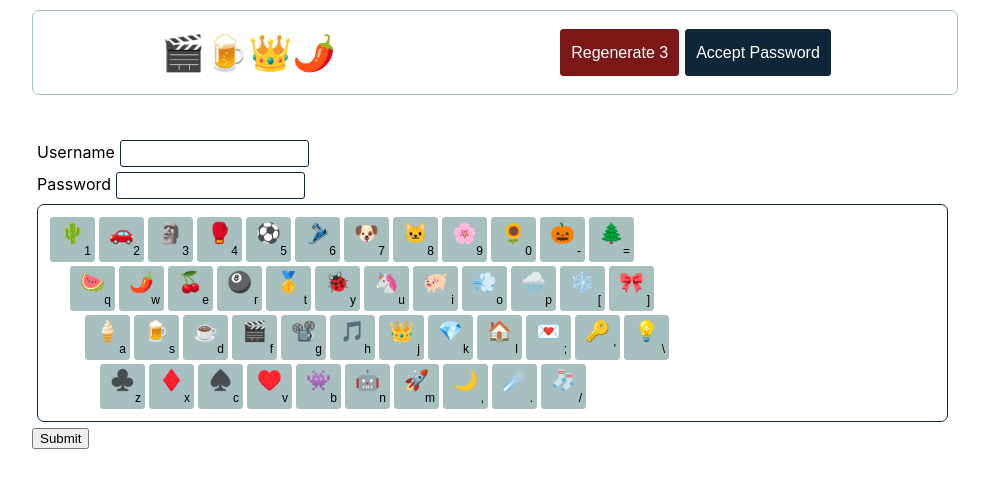
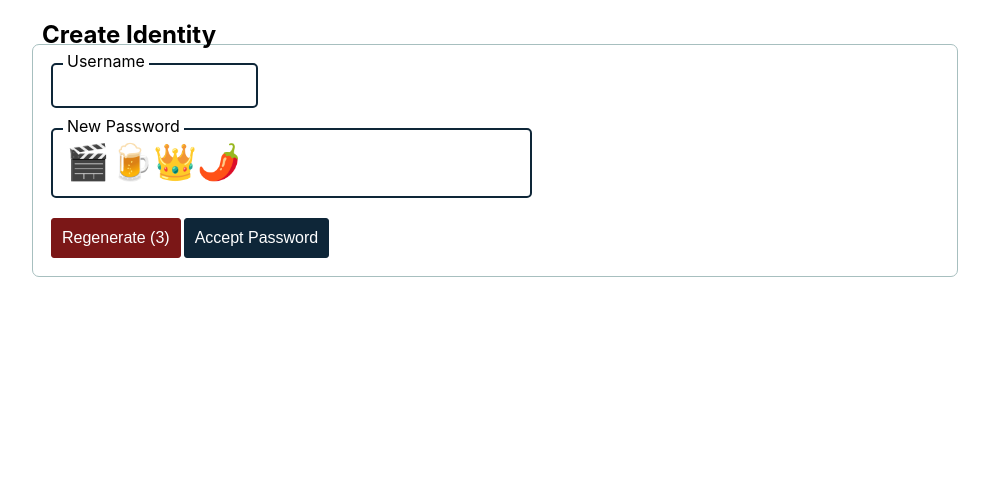
Before and after one commit to Liz-Davies/EmojiKeyboard, a React (Create React App) app in the folder frontend/: page / in a window 1280 px wide. Shown: the top 488 px of the page, without its empty margins (81-1070 px from the left). Built offline with nearby package versions, Linux system fonts and the light colour scheme.

Commit message:
important changes for increased functionality. Code in place for submitting to server, needs server, also allows password preview. Too big a commit I know I'm sorry

```diff
--- a/frontend/src/App.css
+++ b/frontend/src/App.css
@@ -4,7 +4,7 @@
     margin-right:20px;
 }
 @media (min-width: 1024px){
-    .container{
+    body > .container, body > div#root > .container{
         margin-left: 10%;
         margin-right:20%;
     }
@@ -19,6 +19,15 @@ input{
     padding:5px;
     border-radius: 3px;
     border:1px solid #0e2638;
+}
+.form{
+    border:1px solid #a7bfbf;
+    border-radius:7px;
+    padding:8px;
+}
+.form-title{
+    margin-block-end: -5px;
+    padding: 0px 10px;
 }
 .btn{
     background-color:  #0e2638;
@@ -45,15 +54,36 @@ input{
     color:#7b1717;
 }
 .button-row > button{
-    margin:3px;
+    margin-right:3px;
+}
+.in-field-button{
+    background:transparent;
+    border:none;
 }
 
 .form-row {
-    margin:5px;
+    margin:10px;
 }
 .form-row > *{
     margin-right:5px;
-
+}
+.form-cluster{
+    padding: 8px;
+    margin: 10px;
+    border-radius: 5px;
+    display: inline-block;
+    border: 2px solid #0e2638;
+    position:relative;
+}
+.form-cluster> label{
+    position: absolute;
+    padding:0px 4px;
+    top: -14px;
+    left: 10px;
+    background-color: white;
+}
+.form-cluster>input{
+    border:none;
 }
 
 
@@ -75,7 +105,9 @@ input{
     animation: App-logo-spin infinite 20s linear;
   }
 }
-
+.hidden{
+    display:none;
+}
 .App-header {
   background-color: #282c34;
   min-height: 100vh;
--- a/frontend/src/App.js
+++ b/frontend/src/App.js
@@ -2,24 +2,157 @@ import React from 'react';
 import './App.css';
 import EmojiKeyboard, {EmojiPasswordGenerator} from './components/emoji-keyboard.js';
 //import EmojiPasswordGenerator from './components/emoji-string-generator.js'
+const request_path = "0.0.0.0:8000/"
 
-function App() {
-  return (
-    <div className="container">
-        <div className="row">
-            <EmojiPasswordGenerator passLength="4"/>
-        </div>
-        <div className="row">
-            <form className="passwordForm" autoComplete="off">
-                <div className="form-row">
+class FormSubmitResponse extends React.Component{
+    render(){
+        return <div className={"message-box message-"+this.props.status}>{this.props.message}</div>
+    }
+}
+
+class PasswordForm extends React.Component{
+    constructor(props){
+        super(props);
+        this.status_message = {
+            success: "Success. Thank you for your participation",
+            fail: "That password was incorrect. Please try again."
+        }
+        this.state = {
+            status:null
+        }
+    }
+    submitAction(e){
+        const component = this
+        e.preventDefault();
+        const {id,url} = this.props;
+        var form = document.querySelector('#'+id);
+        var form_data = {
+            username:form.elements['username'].value,
+            password:form.elements['password'].value
+        }
+        console.log(form_data)
+        const xhr = new XMLHttpRequest();
+        xhr.open('POST',url);
+        xhr.setRequestHeader('Content-Type','application/json')
+        xhr.onload = function(){
+            if(xhr.status===200){
+                component.setState({status:'success'})
+            }else if(xhr.status === 401){
+                component.setState({status:'fail'})
+            }else{
+                component.setState({status:null});
+                alert("It's not you, it's us. Something went wrong when submitting. You received error: "+xhr.status);
+            }
+        }
+        xhr.send(JSON.stringify(form_data));
+    }
+    render(){
+        const {status} = this.state;
+        const {id,title} = this.props;
+        return (<div className="row">
+            <h2 id={id+"-title"} className="form-title">{title}</h2>
+            <form id={id}  onSubmit={this.submitAction.bind(this)} className="form passwordForm" autoComplete="off">
+            {status!=null?<FormSubmitResponse status={status} message={this.status_message[status]} /> : ""}
+            <div className="form-cluster">
                 <label htmlFor="login-username-field">Username</label>
-                    <input id="login-username-field" type="text"  autoComplete="off"/>
+                <input name="username" id="login-username-field" type="text"  autoComplete="off"/>
             </div>
             <EmojiKeyboard id="login-password-field" type="password"/>
+            <div className="form-row">
+                <button className="btn form-submit" type="submit">Submit</button>
+            </div>
         </form>
+    </div>);
+    }
+}
+
+class NewUserForm extends React.Component{
+    render(){
+        const {submitAction, disabled} = this.props;
+        return (<div className="row">
+            <h2 id="new-user-title" className="form-title">Create Identity</h2>
+            <form  id="new-user-form"  onSubmit={submitAction} className="form newUserForm" autoComplete="off">
+                <div className="form-cluster">
+                    <label htmlFor="new-username-field">Username</label>
+                    <input name="username" id="new-username-field" type="text" readOnly={disabled}  autoComplete="off"/>
                 </div>
+                <EmojiPasswordGenerator passLength="4" disabled={disabled}/>
+            </form>
+        </div>);
+    }
+}
+
+class CreateAndPracticePage extends React.Component{
+    submitNewUser(e){
+        e.preventDefault();
+        // const {id,url} = this.props;
+        var form = document.querySelector('#new-user-form');
+        var form_data = {
+            username:form.elements['username'].value,
+            password:form.elements['password'].value
+        }
+        console.log(form_data)
+        this.setState({practice:true})
+        // const xhr = new XMLHttpRequest();
+        // xhr.open('POST',url);
+        // xhr.setRequestHeader('Content-Type','application/json')
+        // xhr.onload = function(){
+        //     if(xhr.status==200){
+        //         this.setState({status:'success'})
+        //         this.setState({disabled:true})
+        //     }else if(xhr.status == 400){
+        //         this.setState({status:'fail'})
+        //     }else{
+        //         this.setState({status:null});
+        //         alert("It's not you, it's us. Something went wrong when submitting. You received error: "+xhr.status);
+        //     }
+        // }
+        // xhr.send(JSON.Stringify(form_data));
+    }
+    constructor(props){
+        super(props)
+        this.state = {
+            practice:false
+        }
+    }
+    render(){
+        const {practice} = this.state
+        return(
+            <div className="container">
+                <NewUserForm submitAction={this.submitNewUser.bind(this)} disabled={practice}/>
+                {practice?<PasswordForm id="password-form" title="Practice Login"/>:''}
             </div>
+        )
+    }
+}
+class LoginPage extends React.Component{
+    render(){
+        return(
+            <div className="container">
+                <PasswordForm id="password-form" title="Login" />
+            </div>
+        )
+    }
+}
+
+function App(){
+    return (
+        <CreateAndPracticePage/>
       );
 }
 
+//
+// function App() {
+//   return (
+//     <div className="container">
+//         <div className="row">
+//             <EmojiPasswordGenerator passLength="4"/>
+//         </div>
+//         <div className="row">
+//             <PasswordForm id="password-form" />
+//         </div>
+//     </div>
+//   );
+// }
+
 export default App;
--- a/frontend/src/components/emoji-keyboard.js
+++ b/frontend/src/components/emoji-keyboard.js
@@ -57,6 +57,10 @@ const LANG_CONFIG_ROWS = [
 		['z','x','c','v','b','n','m',',','.','/']
 ];
 
+function convertToEmoji(str){
+	return str.split("").map(ch=>LANG_CONFIG_MAP[ch]).join("")
+}
+
 
 class EmojiKey extends React.Component{
     render(){
@@ -70,6 +74,7 @@ class EmojiKeyRow extends React.Component{
         let { keys, clickAction } = this.props;
         let rendered_keys = keys.map((letter)=>(
             <EmojiKey key={letter}
+				id={"emoji-key-"+letter}
                 key_mapping={letter}
                 clickAction={clickAction}/>
         ));
@@ -85,9 +90,10 @@ export class EmojiKeyboard extends React.Component{
             time:new Date(),
             action:"page_open",
         })
+		var active_state={}
         this.state={
             val:"",
-			field_errors:new Set()
+			pass_visible:false
         }
     }
 	logKey(event_name,key){
@@ -129,13 +135,7 @@ export class EmojiKeyboard extends React.Component{
 
     }
     submitAction(e){
-		if(e){
-			e.preventDefault();
-		}
-        this.actionRecord.push({
-            time:new Date(),
-            action:"submit"
-        });
+
         // var submitInfo = {
         //     action_record:this.actionRecord,
         // }
@@ -148,25 +148,48 @@ export class EmojiKeyboard extends React.Component{
 		//clear field
 		this.setState({val:""})
 	}
+	revealPass(){
+		this.setState({pass_visible:true});
+	}
+	hidePass(){
+		this.setState({pass_visible:false})
+	}
     render(){
         let rendered_rows = LANG_CONFIG_ROWS.map((row,index)=><EmojiKeyRow key={index} clickAction={this.clickAction.bind(this)} keys={row}/>);
+		const {id} = this.props;
+		const {val,pass_visible} = this.state;
         return (
             <div>
-                <div className="form-row">
+                <div className="form-cluster">
                     <label htmlFor="#emoji-pass-field">Password</label>
-					<input className="text-input"
-						type={this.props.type}
-						id={this.props.id}
+					<input className="text_input"
+						name="password"
+						type="password"
+						id={id}
 						autoComplete="off"
 						onChange={this.inputEntry.bind(this)}
-						value={this.state.val}/>
+						value={val}
+						hidden={pass_visible}/>
+					<input className="text-input"
+						name="emoji_password"
+						type="text"
+						id={id+"-emoji"}
+						readOnly={true}
+						autoComplete="off"
+						onChange={this.inputEntry.bind(this)}
+						value={convertToEmoji(val)}
+						hidden={!pass_visible}/>
+					<button className="in-field-button text-muted"
+						type="button"
+						role="reveal password"
+						onMouseLeave={this.hidePass.bind(this)}
+						onMouseEnter={this.revealPass.bind(this)}>👁</button>
                 </div>
 				 <div className="form-row">
 	                <div className="keyboard-en emoji-keyboard" onKeyDown={this.keyDown.bind(this)}>
 	                    {rendered_rows}
 	                </div>
 				</div>
-				<button className="form-submit" onSubmit={this.submitAction} type="submit">Submit</button>
             </div>
         );
     }
@@ -179,10 +202,12 @@ export class EmojiPasswordGenerator extends React.Component{
 		super(props)
 		this.validChars = Object.keys(LANG_CONFIG_MAP);
         let new_pass = this.generatePassword();
+		console.log("constr")
 		this.state={
 			curr_pass:new_pass,
-			emoji_pass:this.convertToEmoji(new_pass),
-			remaining_tries:3
+			emoji_pass:convertToEmoji(new_pass),
+			remaining_tries:3,
+			hidePassword:props.hidePassword
 		}
 	}
 	generatePassword(){
@@ -193,26 +218,38 @@ export class EmojiPasswordGenerator extends React.Component{
 		}
         return chars
 	}
-    convertToEmoji(str){
-        return str.split("").map(ch=>LANG_CONFIG_MAP[ch]).join("")
-    }
     refreshPassword(){
         const new_pass = this.generatePassword();
         this.setState({
             curr_pass:new_pass,
-            emoji_pass:this.convertToEmoji(new_pass),
+            emoji_pass:convertToEmoji(new_pass),
             remaining_tries:this.state.remaining_tries-1
         })
     }
 	render(){
-		return(<div className="new-emoji-pass-field">
-			<span className="new-emoji-pass">{this.state.emoji_pass}</span>
-			<span className="button-row">
+		const{emoji_pass,curr_pass,hidePassword,remaining_tries} = this.state
+		const {disabled} = this.props
+		console.log("render")
+		console.log(disabled)
+		return(<div id="new-emoji-pass-field">
+			<input hidden="true" name="password" value={curr_pass}/>
+			<div className="form-cluster">
+				<label htmlFor="new-emoji-pass">New Password</label>
+				<input className="new-emoji-pass"
+					name="emoji-password"
+					type={hidePassword ? "password" : "text"}
+					readOnly={true}
+					value={emoji_pass}/>
+			</div>
+			<div className="form-row button-row">
 				<button className="btn btn-lrg btn-danger"
+					type="button"
                     onClick={this.refreshPassword.bind(this)}
-                    disabled={this.state.remaining_tries===0}>Regenerate {this.state.remaining_tries}</button>
-				<button className="btn btn-lrg btn-accept">Accept Password</button>
-			</span>
+                    disabled={remaining_tries===0 || disabled} >Regenerate ({remaining_tries})</button>
+				<button className="btn btn-lrg btn-accept"
+					type="submit"
+					disabled={disabled}>Accept Password</button>
+			</div>
 		</div>)
 	}
 }
--- a/frontend/src/components/keyboard.css
+++ b/frontend/src/components/keyboard.css
@@ -28,6 +28,7 @@
     min-height:35px;
     background-color: #a7bfbf;
     border:1px solid #a7bfbf;
+    box-shadow: 1px 2px 1px 1px  #0e2638;
     margin:2px;
     border-radius: 3px;
 }
@@ -51,12 +52,13 @@
     border: 1px solid #cfdcdc;
 }
 .emoji-key:active,.emoji-key.pressed{
-    background-color: #cfdcdc;
+    background-color:  #0e2638;
     border:1px solid #a7bfbf;
+    color:#a7bfbf;
 }
 
 .new-emoji-pass-field{
-    border:1px solid #a7bfbf;
+    border:1px solid #0e2638;
     border-radius:7px;
     padding:15px;
     margin-bottom:45px;
```
Lines whose indentation alone changed are shown as unchanged.
